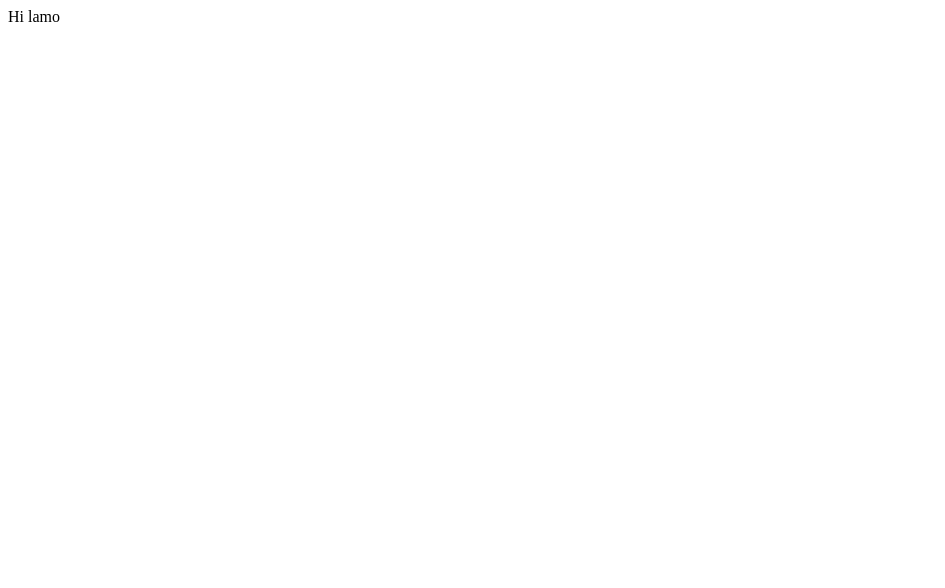
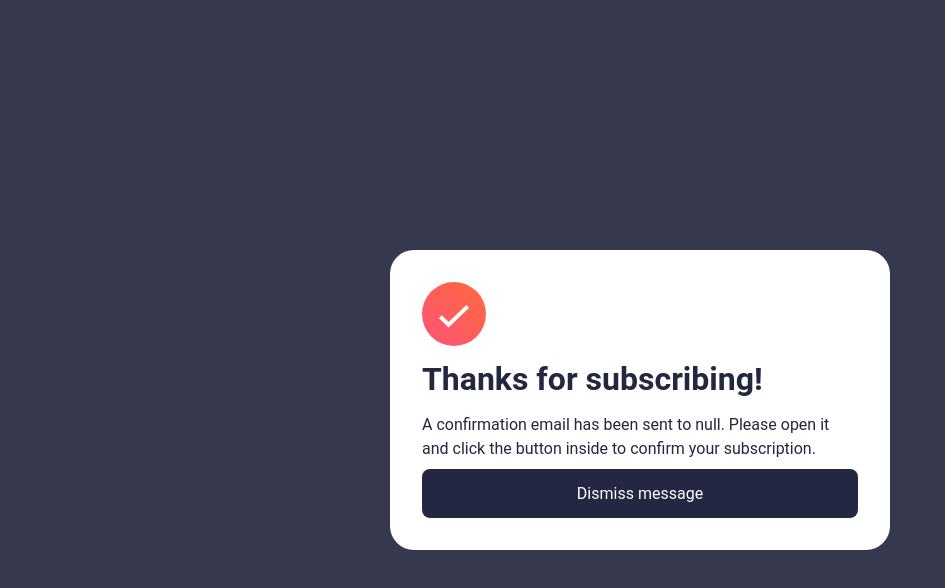
Before and after one commit to Masseh2025/Newsletter-sign-up-form-with-success-message, a plain HTML site: page newsletter-sign-up-with-success-message-main/success.html in a window 1280 px wide. Shown: the whole page, without its empty margins (0-945 px from the left). Drawn offline with Linux system fonts and the light colour scheme.

Commit message:
Finished

```diff
--- /dev/null
+++ b/newsletter-sign-up-with-success-message-main/results.js
@@ -0,0 +1,5 @@
+const params = new URL(document.location).searchParams;
+const email = params.get("email");
+const cardParagraph = document.querySelector(".card__paragraph--success");
+
+cardParagraph.textContent = `A confirmation email has been sent to ${email}. Please open it and click the button inside to confirm your subscription.`;
--- a/newsletter-sign-up-with-success-message-main/style.css
+++ b/newsletter-sign-up-with-success-message-main/style.css
@@ -251,3 +251,53 @@ body {
   background-color: hsla(4, 100%, 67%, 0.3);
   border: 1px solid var(--Tomato) !important;
 }
+
+/* success page */
+
+.card--success {
+  background-color: var(--White);
+  display: flex;
+  flex-direction: column;
+  padding: 2rem;
+  border-radius: 1.5em;
+  max-width: 500px;
+  margin: 1rem;
+}
+
+#dismiss-button {
+  background-color: var(--Dark-Slate-Grey);
+  color: var(--White);
+  border: none;
+  outline: none;
+  margin-top: 0.5rem;
+  padding: 1em 1.5em;
+  width: 100%;
+  border-radius: 0.5em;
+}
+
+#dismiss-button:focus,
+#dismiss-button:hover {
+  background-color: var(--Tomato);
+  color: var(--White);
+  box-shadow: 0px 10px 10px 0px rgba(0, 0, 0, 0.05);
+}
+
+.card__success-image {
+  margin-bottom: 1rem;
+}
+
+.card__success-heading {
+  margin-bottom: 1rem;
+}
+
+@media (max-width: 500px) {
+  .card--success {
+    border-radius: 0;
+    margin: 0;
+    height: 100vh;
+  }
+
+  #dismiss-form {
+    margin-top: auto;
+  }
+}
--- a/newsletter-sign-up-with-success-message-main/success.html
+++ b/newsletter-sign-up-with-success-message-main/success.html
@@ -1 +1,22 @@
-Hi lamo
+<!DOCTYPE html>
+<html lang="en">
+  <head>
+    <meta charset="UTF-8" />
+    <meta name="viewport" content="width=device-width, initial-scale=1.0" />
+    <title>Document</title>
+    <link rel="stylesheet" href="style.css" />
+    <script src="results.js" defer></script>
+  </head>
+  <body class="background">
+    <div class="card--success">
+      <div class="card__success-image">
+        <img src="assets/images/icon-success.svg" alt="check mark" />
+      </div>
+      <h1 class="card__success-heading">Thanks for subscribing!</h1>
+      <p class="card__paragraph--success"></p>
+      <form action="index.html" id="dismiss-form">
+        <button id="dismiss-button" type="submit">Dismiss message</button>
+      </form>
+    </div>
+  </body>
+</html>
```
Also changed, not shown: newsletter-sign-up-with-success-message-main/index.html (+1 -1 lines).
